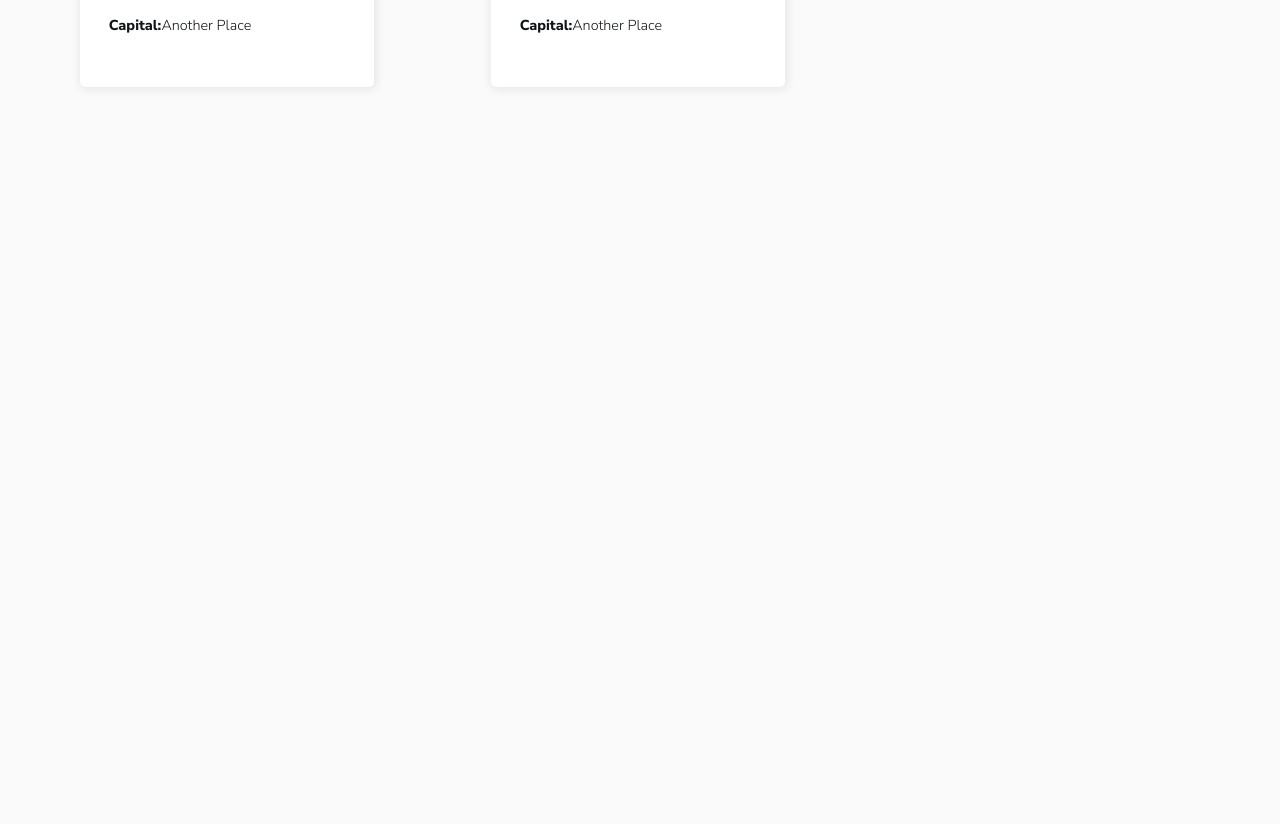
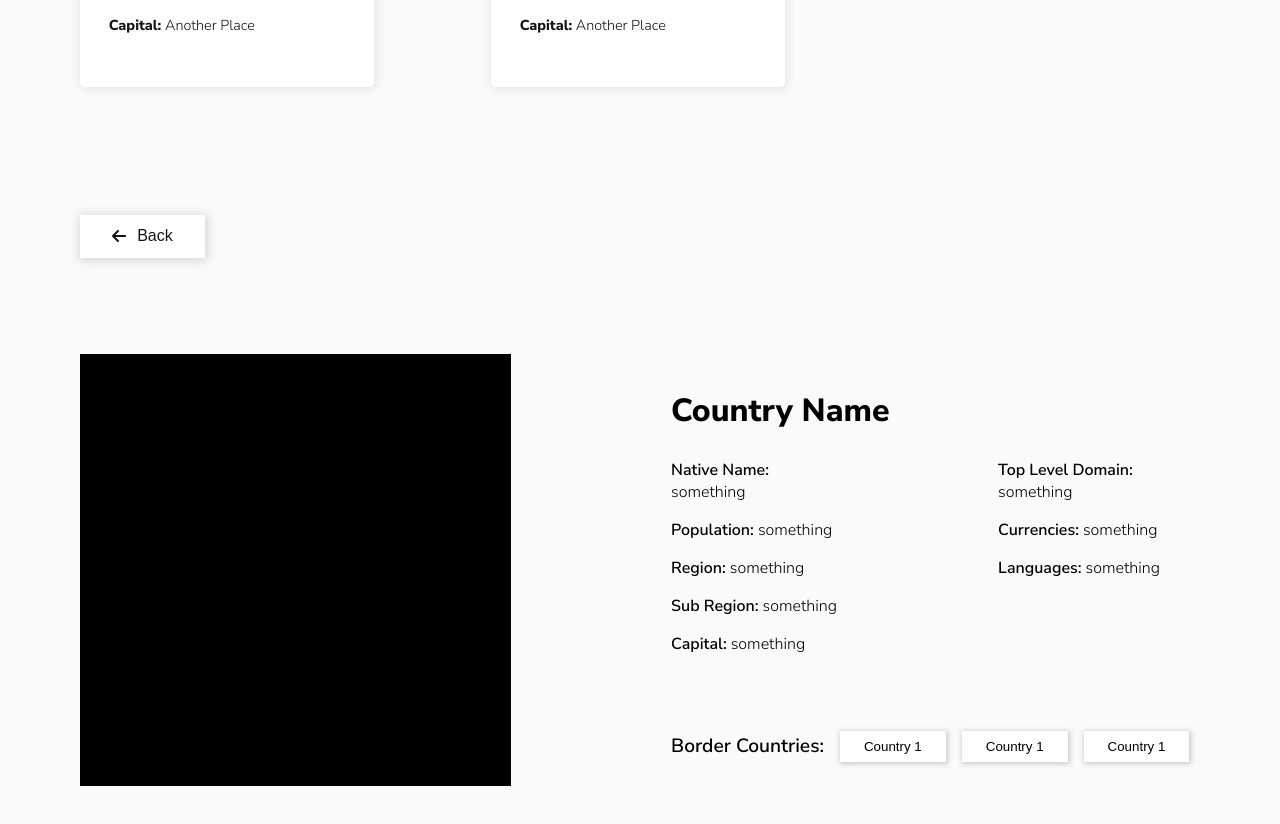
Before and after one commit to KiburYoseph/REST_API-Coutries-listing-app, a React (Vite) app: page / in a window 1280 px wide. Shown: the part 1480-2304 px from the top of the page. Before the commit the page ends 1615 px from the top, so only its background shows below. Built offline with nearby package versions, Linux system fonts and the light colour scheme.

Commit message:
Detailed section complete but not respoiinsive

```diff
--- a/src/Components/Content.css
+++ b/src/Components/Content.css
@@ -26,7 +26,7 @@
 
 .search > input {
     width: 85%;
-    height: 100%;
+    height: 90%;
     border: none;
     padding-left: 1.6rem;
     font-size: 1rem;
@@ -86,6 +86,12 @@
     margin-bottom: 2rem;
     border-radius: 10px 10px 5px 5px;
     overflow: hidden;
+    transition: 200ms;
+    cursor: pointer;
+}
+
+.listSection > li:hover {
+    transform: scale(1.1);
 }
 
 .flags {
@@ -173,3 +179,95 @@
 .rotatetrue {
     transform: rotate(180deg);
 }
+
+.focusedView {
+    padding: 5rem 5rem;
+}
+
+.backBtn {
+    background-color: white;
+    color: hsl(200, 15%, 8%);
+    border: none;
+    box-shadow: 1px 1px 10px 1px rgb(209, 209, 209);
+    padding: 0.8rem 2rem;
+    font-size: 1rem;
+    font-weight: 100;
+    display: flex;
+    gap: 0.7rem;
+    justify-content: center;
+    align-items: center;
+    transition: 200ms;
+    cursor: pointer;
+}
+
+.backBtn:hover {
+    transform: scale(1.1);
+}
+
+.detailsSection {
+    display: flex;
+    justify-content: flex-start;
+    align-items: center;
+    gap: 10rem;
+    margin-top: 6rem;
+}
+
+.detailImageSection {
+    background-color: black;
+    height: 27rem;
+    width: 40%;
+}
+
+.detailContentSection {
+    display: flex;
+    flex-direction: column;
+}
+
+.detailContentSection > h1 {
+    font-size: 2rem;
+    margin-bottom: 0.7rem;
+}
+
+.detailedInfo {
+    display: flex;
+    justify-content: center;
+    align-items: flex-start;
+    gap: 10rem;
+    margin-bottom: 2.7rem;
+}
+
+.detailPart1 > p > strong , .detailPart2 > p > strong {
+    font-weight: 600;
+}
+
+.extraDetail {
+    display: flex;
+    align-items: center;
+    gap: 1rem;
+}
+
+.extraDetail > p {
+    font-size: 1.2rem;
+}
+
+.extraDetail > p > strong {
+    font-weight: 600;
+}
+
+.borderCountries {
+    background-color: white;
+    border: none;
+    box-shadow: 1px 1px 5px 1px rgb(201, 201, 201);
+    padding: 0.5rem 1.5rem;
+    height: min-content;
+    transition: 200ms;
+    cursor: pointer;
+}
+
+.borderCountries:hover {
+    transform: scale(1.1);
+}
+
+.fullView {
+    display: block;
+}
--- a/src/Components/Content.jsx
+++ b/src/Components/Content.jsx
@@ -2,16 +2,19 @@ import '../Components/Content.css';
 import { FontAwesomeIcon } from '@fortawesome/react-fontawesome'
 import { faMagnifyingGlass } from '@fortawesome/free-solid-svg-icons'
 import { faCaretDown } from '@fortawesome/free-solid-svg-icons'
+import { faArrowLeft } from '@fortawesome/free-solid-svg-icons'
 import { useState } from 'react';
 
 const Content = () => {
 
     const [searchTerm, setSearchTerm] = useState('')
-    const [menuState, setMenuState] = useState(true)
+    const [menuState, setMenuState] = useState(false)
     const [filterState, setFilterState] = useState('none')
+    const [detailState, setDetailState] = useState(false)
 
     return (
         <>
+            <div className='fullView'>
                 <section className='menuSection'>
                     <div className='search'>
                     <FontAwesomeIcon icon={faMagnifyingGlass} style={{color: "hsl(0, 0%, 52%)"}} className='magnifyingGlass'/>
@@ -25,7 +28,7 @@ const Content = () => {
                             <li onClick={() => setFilterState('Asia')}>Asia</li>
                             <li onClick={() => setFilterState('Europe')}>Europe</li>
                             <li onClick={() => setFilterState('Oceania')}>Oceania</li>
-                        <li onClick={() => setFilterState('none')}>No Filter</li>
+                        {!(filterState == 'none') ? <li onClick={() => setFilterState('none')}>No Filter</li> : null}
                     </ul>
                         : null}
 
@@ -33,7 +36,7 @@ const Content = () => {
                 </section>
 
                 <ul className='listSection'>
-                <li>
+                    <li onClick={() => setDetailState(!detailState)}>
                         <div className='flags'></div>
                         <div className='countryInfo'>
                             <h2>Country Name</h2>
@@ -42,70 +45,100 @@ const Content = () => {
                             <p><strong>Capital:</strong> Another Place</p>
                         </div>
                     </li>
-                <li>
+                    <li onClick={() => setDetailState(!detailState)}>
                         <div className='flags'></div>
                         <div className='countryInfo'>
                             <h2>Country Name</h2>
-                        <p><strong>Population:</strong>123345436</p>
-                        <p><strong>Region:</strong>Place</p>
-                        <p><strong>Capital:</strong>Another Place</p>
+                            <p><strong>Population:</strong> 123345436</p>
+                            <p><strong>Region:</strong> Place</p>
+                            <p><strong>Capital:</strong> Another Place</p>
                         </div>
                     </li>
-                <li>
+                    <li onClick={() => setDetailState(!detailState)}>
                         <div className='flags'></div>
                         <div className='countryInfo'>
                             <h2>Country Name</h2>
-                        <p><strong>Population:</strong>123345436</p>
-                        <p><strong>Region:</strong>Place</p>
-                        <p><strong>Capital:</strong>Another Place</p>
+                            <p><strong>Population:</strong> 123345436</p>
+                            <p><strong>Region:</strong> Place</p>
+                            <p><strong>Capital:</strong> Another Place</p>
                         </div>
                     </li>
-                <li>
+                    <li onClick={() => setDetailState(!detailState)}>
                         <div className='flags'></div>
                         <div className='countryInfo'>
                             <h2>Country Name</h2>
-                        <p><strong>Population:</strong>123345436</p>
-                        <p><strong>Region:</strong>Place</p>
-                        <p><strong>Capital:</strong>Another Place</p>
+                            <p><strong>Population:</strong> 123345436</p>
+                            <p><strong>Region:</strong> Place</p>
+                            <p><strong>Capital:</strong> Another Place</p>
                         </div>
                     </li>
-                <li>
+                    <li onClick={() => setDetailState(!detailState)}>
                         <div className='flags'></div>
                         <div className='countryInfo'>
                             <h2>Country Name</h2>
-                        <p><strong>Population:</strong>123345436</p>
-                        <p><strong>Region:</strong>Place</p>
-                        <p><strong>Capital:</strong>Another Place</p>
+                            <p><strong>Population:</strong> 123345436</p>
+                            <p><strong>Region:</strong> Place</p>
+                            <p><strong>Capital:</strong> Another Place</p>
                         </div>
                     </li>
-                <li>
+                    <li onClick={() => setDetailState(!detailState)}>
                         <div className='flags'></div>
                         <div className='countryInfo'>
                             <h2>Country Name</h2>
-                        <p><strong>Population:</strong>123345436</p>
-                        <p><strong>Region:</strong>Place</p>
-                        <p><strong>Capital:</strong>Another Place</p>
+                            <p><strong>Population:</strong> 123345436</p>
+                            <p><strong>Region:</strong> Place</p>
+                            <p><strong>Capital:</strong> Another Place</p>
                         </div>
                     </li>
-                <li>
+                    <li onClick={() => setDetailState(!detailState)}>
                         <div className='flags'></div>
                         <div className='countryInfo'>
                             <h2>Country Name</h2>
-                        <p><strong>Population:</strong>123345436</p>
-                        <p><strong>Region:</strong>Place</p>
-                        <p><strong>Capital:</strong>Another Place</p>
+                            <p><strong>Population:</strong> 123345436</p>
+                            <p><strong>Region:</strong> Place</p>
+                            <p><strong>Capital:</strong> Another Place</p>
                         </div>
                     </li>
-                <li>
+                    <li onClick={() => setDetailState(!detailState)}>
                         <div className='flags'></div>
                         <div className='countryInfo'>
                             <h2>Country Name</h2>
-                        <p><strong>Population:</strong>123345436</p>
-                        <p><strong>Region:</strong>Place</p>
-                        <p><strong>Capital:</strong>Another Place</p>
+                            <p><strong>Population:</strong> 123345436</p>
+                            <p><strong>Region:</strong> Place</p>
+                            <p><strong>Capital:</strong> Another Place</p>
                         </div>
                     </li>
                 </ul>
+            </div>
+            <div className='focusedView'>
+                <button className='backBtn'><FontAwesomeIcon style={{color: "hsl(200, 15%, 8%)"}}  icon={faArrowLeft} className='leftArrow'/>Back</button>
+                <section className='detailsSection'>
+                    <div className='detailImageSection'></div>
+                    <div className='detailContentSection'>
+                        <h1>Country Name</h1>
+                        <div className='detailedInfo'>
+                            <div className='detailPart1'>
+                                <p><strong>Native Name:</strong> something</p>
+                                <p><strong>Population:</strong> something</p>
+                                <p><strong>Region:</strong> something</p>
+                                <p><strong>Sub Region:</strong> something</p>
+                                <p><strong>Capital:</strong> something</p>
+                            </div>
+                            <div className='detailPart2'>
+                                <p><strong>Top Level Domain:</strong> something</p>
+                                <p><strong>Currencies:</strong> something</p>
+                                <p><strong>Languages:</strong> something</p>
+                            </div>
+                        </div>
+                        <div className='extraDetail'>
+                            <p><strong>Border Countries:</strong></p>
+                            <button className='borderCountries'>Country 1</button>
+                            <button className='borderCountries'>Country 1</button>
+                            <button className='borderCountries'>Country 1</button>
+                        </div>
+                    </div>
+                </section>
+            </div>
         </>
     )
 }
```
Lines whose indentation alone changed are shown as unchanged.
